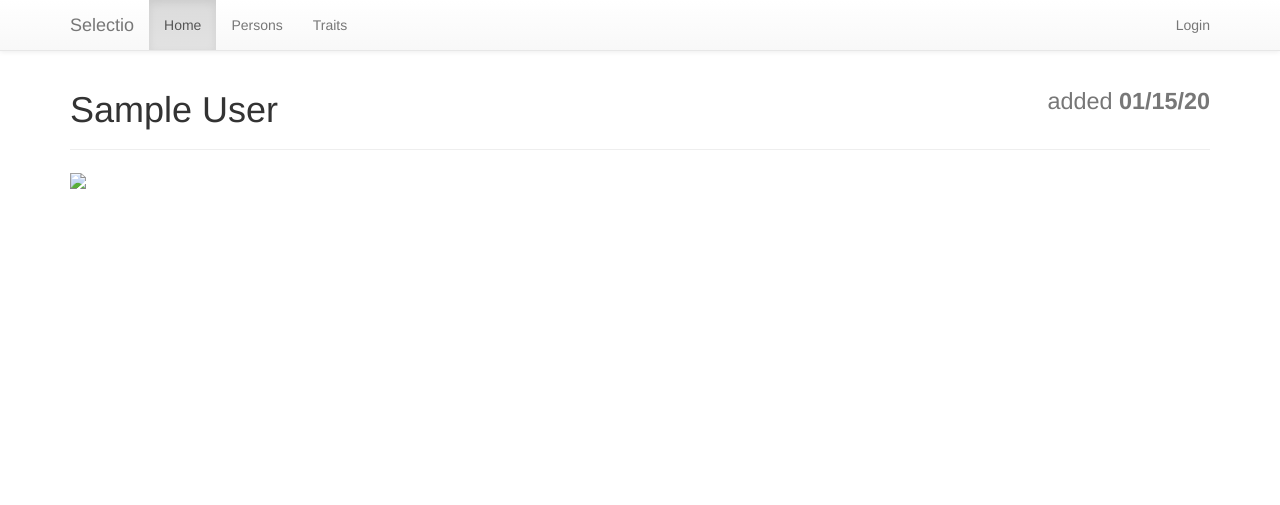
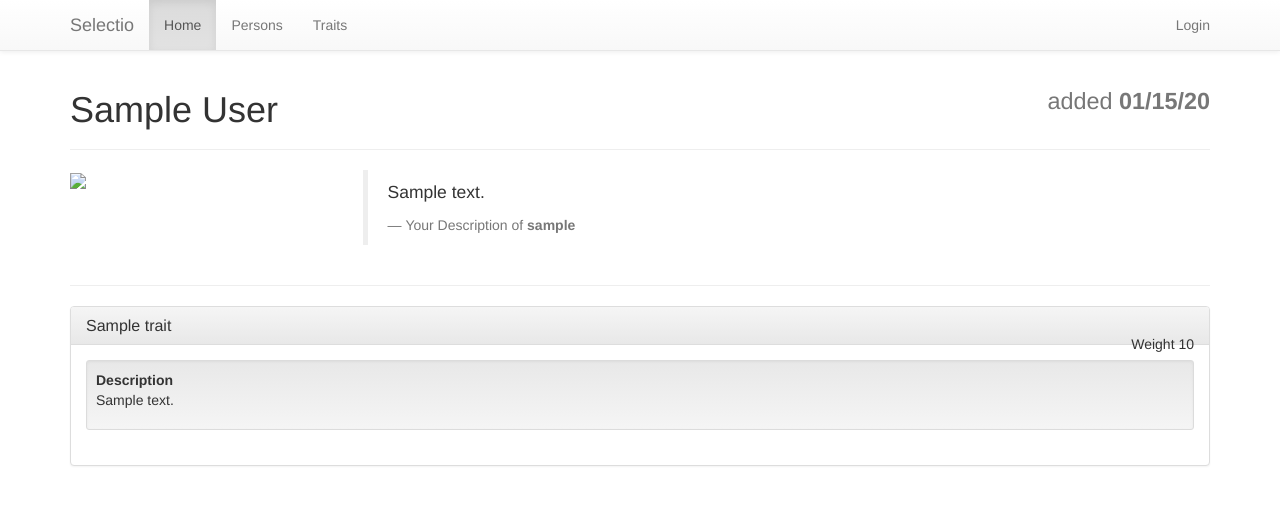
Before and after one commit to Apexal/selectio, a Flask app: page /persons/1 in a window 1280 px wide. Shown: the top 505 px of the page. Run offline with Flask 2, Linux system fonts and the light colour scheme; tables that the repository leaves empty hold one stand-in row (values such as "Sample post"); some libraries are stand-ins or nearby versions.

Commit message:
Traits start

```diff
--- a/selectio/models.py
+++ b/selectio/models.py
@@ -1,5 +1,7 @@
-from sqlalchemy import Column, Integer, String, DateTime
+from sqlalchemy import Column, Integer, String, DateTime, SmallInteger, Enum, ForeignKey
+from sqlalchemy.orm import relationship
 from selectio.database import Base
+import enum
 import datetime
 
 class Person(Base):
@@ -11,6 +13,8 @@ class Person(Base):
     relation = Column(String(50))           # e.g. self, brother, friend, classmate
     gender = Column(String(10))             # e.g. Male, Female
     description = Column(String(250))       # e.g. Coolest guy ever...
+
+    traits = relationship('PersonTrait')
 
     added_date = Column(DateTime, default=datetime.datetime.utcnow)
 
@@ -24,3 +28,17 @@ class Person(Base):
 
     def __repr__(self):
         return '<User %r %r (%r)>' % (self.first_name, self.last_name, self.relation)
+
+class QualityEnum(enum.Enum):
+    positive = 1
+    neutral = 0
+    negative = -1
+
+class PersonTrait(Base):
+    __tablename__ = 'person_traits'
+    id = Column(Integer, primary_key=True)
+    person_id = Column(Integer, ForeignKey('persons.id'))
+    name = Column(String(30))
+    quality = Column(Enum(QualityEnum))
+    weight = Column(SmallInteger)
+    description = Column(String(300))
--- a/selectio/templates/persons/person.html
+++ b/selectio/templates/persons/person.html
@@ -15,8 +15,38 @@
     </div>
 
     <div class="row">
+        <div class="col-xs-12 col-sm-4 col-md-3">
+            <img class="person-image" src="http://via.placeholder.com/250x250">
+        </div>
+        <div class="col-xs-12 col-sm-8 col-md-9">
+            <blockquote>
+                <p>{{ person.description }}</p>
+                <footer>Your Description of <b>{{ person.nickname }}</b></footer>
+            </blockquote>
+        </div>
+    </div>
+
+    <div class="row">
         <div class="col-xs-12">
-            <img class="person-image" src="http://via.placeholder.com/250x250">
+            <hr>
+            {% if person.traits %}
+                {% for trait in person.traits %}
+                    <div class="panel panel-default trait-panel">
+                        <div class="panel-heading">
+                            <h3 class="panel-title">{{ trait.name }}</h3>
+                            <span class="right">Weight {{ trait.weight }}</span>
+                        </div>
+                        <div class="panel-body">
+                            <div class="well well-sm">
+                                <b>Description</b> <p>{{ trait.description }}</p>
+                            </div>
+
+                        </div>
+                    </div>
+                {% endfor %}
+            {% else %}
+                <p class="text-center text-muted"><b>{{ person.first_name }}</b> has no traits assigned to them yet!</b></p>
+            {% endif %}
         </div>
     </div>
 </div>
--- a/selectio/views.py
+++ b/selectio/views.py
@@ -16,7 +16,7 @@ def persons(id=None):
     else:
         person = Person.query.get(id)
         print(person)
-        return render_template('persons/person.html', person=person)
+        return render_template('persons/person.html', person=person, QualityEnum=QualityEnum)
 
 @app.route('/persons/add', methods=['POST', 'GET'])
 def add_person():
```
